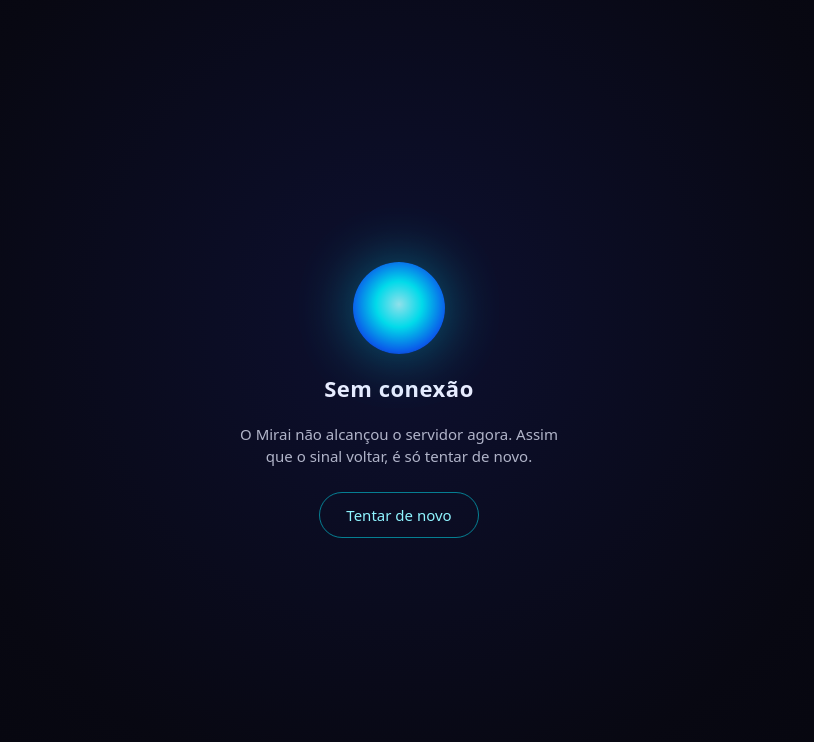
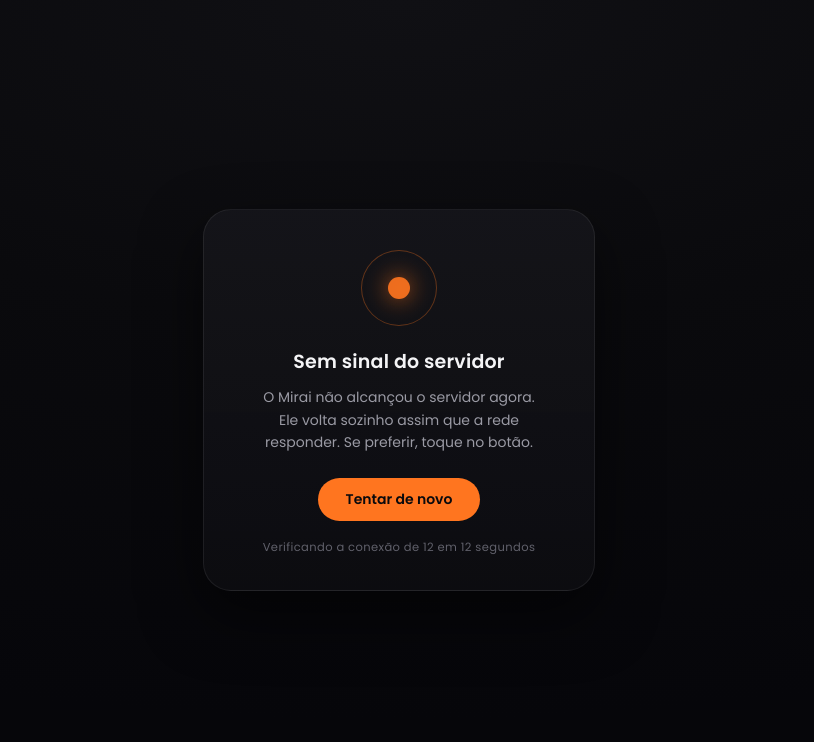
Before and after one commit to MarcosOctopus/mirai-os, a Next.js app: page /offline in a window 1280 px wide. Shown: the top 742 px of the page, without its empty margins (241-1055 px from the left). Built offline with nearby package versions, Linux system fonts and the light colour scheme; no server answers.

Commit message:
chore: congela fonte antes do Stage 20261126_185205

```diff
--- a/public/sw.js
+++ b/public/sw.js
@@ -1,4 +1,4 @@
-const CACHE = "mirai-v4";
+const CACHE = "mirai-v5";
 const OFFLINE = "/offline";
 
 // Guarda a página OFFLINE já na instalação: é a única que precisa sobreviver
--- a/src/app/offline/page.tsx
+++ b/src/app/offline/page.tsx
@@ -1,59 +1,163 @@
 "use client";
 
 /**
- * A página OFFLINE do app instalado. O service worker guarda esta página e a
- * serve quando a rede falha — sem ela, o app instalado mostraria uma tela de
- * erro do navegador (o "vazio") justamente quando o dono abrisse na rua sem
- * sinal. Ela não depende de nada do servidor: é só HTML/CSS.
+ * A página OFFLINE do app instalado (redesenhada em 26/11/2026).
+ *
+ * O service worker guarda esta página e a serve quando a rede falha. Ela NÃO pode
+ * depender de nada do servidor: é HTML/CSS/JS puro, sem import de componente, sem
+ * fonte externa, sem imagem.
+ *
+ * Antes: esfera azul de brilho alto em fundo azulado, texto solto no meio da tela.
+ * Agora: a mesma linguagem do resto do ecossistema, luz contida, tudo enquadrado
+ * num painel de vidro escuro com aresta fina, marca em laranja. E ela TENTA DE NOVO
+ * sozinha: de 12 em 12 segundos bate em /version e recarrega quando o servidor
+ * responde, além de voltar na hora em que o aparelho recupera rede (`online`).
  */
+import { useEffect, useState } from "react";
+
+const LARANJA = "#ff751f";
+
 export default function Offline() {
+  const [tentando, setTentando] = useState(false);
+
+  useEffect(() => {
+    let vivo = true;
+
+    async function sondar() {
+      try {
+        const r = await fetch(`/version?t=${Date.now()}`, { cache: "no-store" });
+        if (r.ok && vivo) window.location.reload();
+      } catch {
+        /* ainda sem rede: silêncio, o próximo ciclo tenta outra vez */
+      }
+    }
+
+    const relogio = window.setInterval(sondar, 12000);
+    const aoVoltar = () => {
+      setTentando(true);
+      void sondar();
+    };
+    window.addEventListener("online", aoVoltar);
+    void sondar();
+
+    return () => {
+      vivo = false;
+      window.clearInterval(relogio);
+      window.removeEventListener("online", aoVoltar);
+    };
+  }, []);
+
   return (
     <main
       style={{
         position: "fixed",
         inset: 0,
         display: "flex",
-        flexDirection: "column",
         alignItems: "center",
         justifyContent: "center",
-        gap: "18px",
         padding: "24px",
+        background:
+          "radial-gradient(120% 90% at 50% 0%, #101014 0%, #0a0a0d 45%, #06060a 100%)",
+        color: "#f2f2f4",
+        fontFamily:
+          "'Poppins', system-ui, -apple-system, 'Segoe UI', sans-serif",
+      }}
+    >
+      <section
+        style={{
+          width: "100%",
+          maxWidth: 392,
+          padding: "40px 32px 34px",
+          borderRadius: 28,
+          border: "1px solid rgba(255,255,255,0.07)",
+          background:
+            "linear-gradient(180deg, rgba(22,22,27,0.86) 0%, rgba(13,13,17,0.92) 100%)",
+          boxShadow: "0 24px 60px rgba(0,0,0,0.55)",
           textAlign: "center",
-        background: "radial-gradient(circle at 50% 40%, #0d1030 0%, #080812 60%, #05050c 100%)",
-        color: "#e8ecff",
-        fontFamily: "system-ui, -apple-system, 'Segoe UI', sans-serif",
+        }}
+      >
+        {/* selo: anel contido com o núcleo laranja. Luz baixa, nada de esfera neon. */}
+        <div
+          aria-hidden
+          style={{
+            width: 76,
+            height: 76,
+            margin: "0 auto 22px",
+            borderRadius: "50%",
+            border: "1px solid rgba(255,117,31,0.34)",
+            display: "flex",
+            alignItems: "center",
+            justifyContent: "center",
+            background:
+              "radial-gradient(circle at 50% 50%, rgba(255,117,31,0.10) 0%, rgba(255,117,31,0) 68%)",
           }}
         >
           <div
-        aria-hidden
             style={{
-          width: 92,
-          height: 92,
+              width: 22,
+              height: 22,
               borderRadius: "50%",
-          background: "radial-gradient(circle at 50% 46%, #9ff7ff 0%, #00f0ff 34%, #0a63ff 70%, #160a3a 100%)",
-          boxShadow: "0 0 60px rgba(0,240,255,0.45)",
-          opacity: 0.9,
+              background: LARANJA,
+              boxShadow: "0 0 18px rgba(255,117,31,0.45)",
+              opacity: 0.92,
             }}
           />
-      <h1 style={{ fontSize: 22, fontWeight: 600, margin: 0, letterSpacing: 0.5 }}>Sem conexão</h1>
-      <p style={{ margin: 0, maxWidth: 320, lineHeight: 1.5, opacity: 0.75, fontSize: 15 }}>
-        O Mirai não alcançou o servidor agora. Assim que o sinal voltar, é só tentar de novo.
+        </div>
+
+        <h1
+          style={{
+            margin: 0,
+            fontSize: 19,
+            fontWeight: 600,
+            letterSpacing: 0.2,
+            color: "#f4f4f6",
+          }}
+        >
+          Sem sinal do servidor
+        </h1>
+
+        <p
+          style={{
+            margin: "10px auto 0",
+            maxWidth: 290,
+            fontSize: 14,
+            lineHeight: 1.62,
+            color: "#9a9aa4",
+          }}
+        >
+          O Mirai não alcançou o servidor agora. Ele volta sozinho assim que a rede
+          responder. Se preferir, toque no botão.
         </p>
+
         <a
           href="/"
+          onClick={() => setTentando(true)}
           style={{
-          marginTop: 6,
-          padding: "11px 26px",
+            display: "inline-block",
+            marginTop: 24,
+            padding: "11px 28px",
             borderRadius: 999,
-          border: "1px solid rgba(0,240,255,0.5)",
-          color: "#8ff4ff",
+            background: LARANJA,
+            color: "#0a0a0d",
             textDecoration: "none",
-          fontSize: 15,
-          fontWeight: 500,
+            fontSize: 14,
+            fontWeight: 600,
           }}
         >
-        Tentar de novo
+          {tentando ? "Tentando" : "Tentar de novo"}
         </a>
+
+        <p
+          style={{
+            margin: "18px 0 0",
+            fontSize: 11.5,
+            letterSpacing: 0.4,
+            color: "#61616b",
+          }}
+        >
+          Verificando a conexão de 12 em 12 segundos
+        </p>
+      </section>
     </main>
   );
 }
```
Lines whose indentation alone changed are shown as unchanged.
